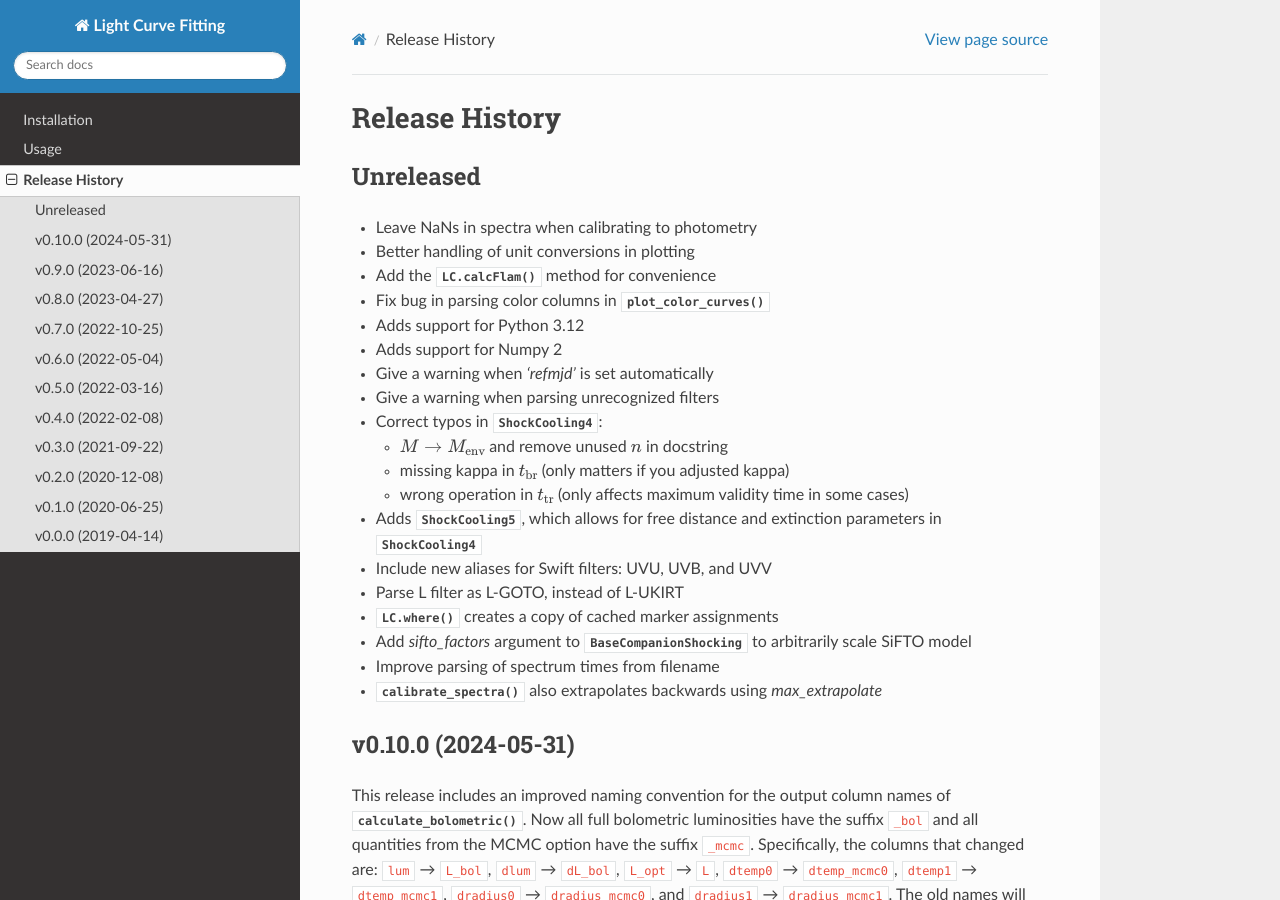
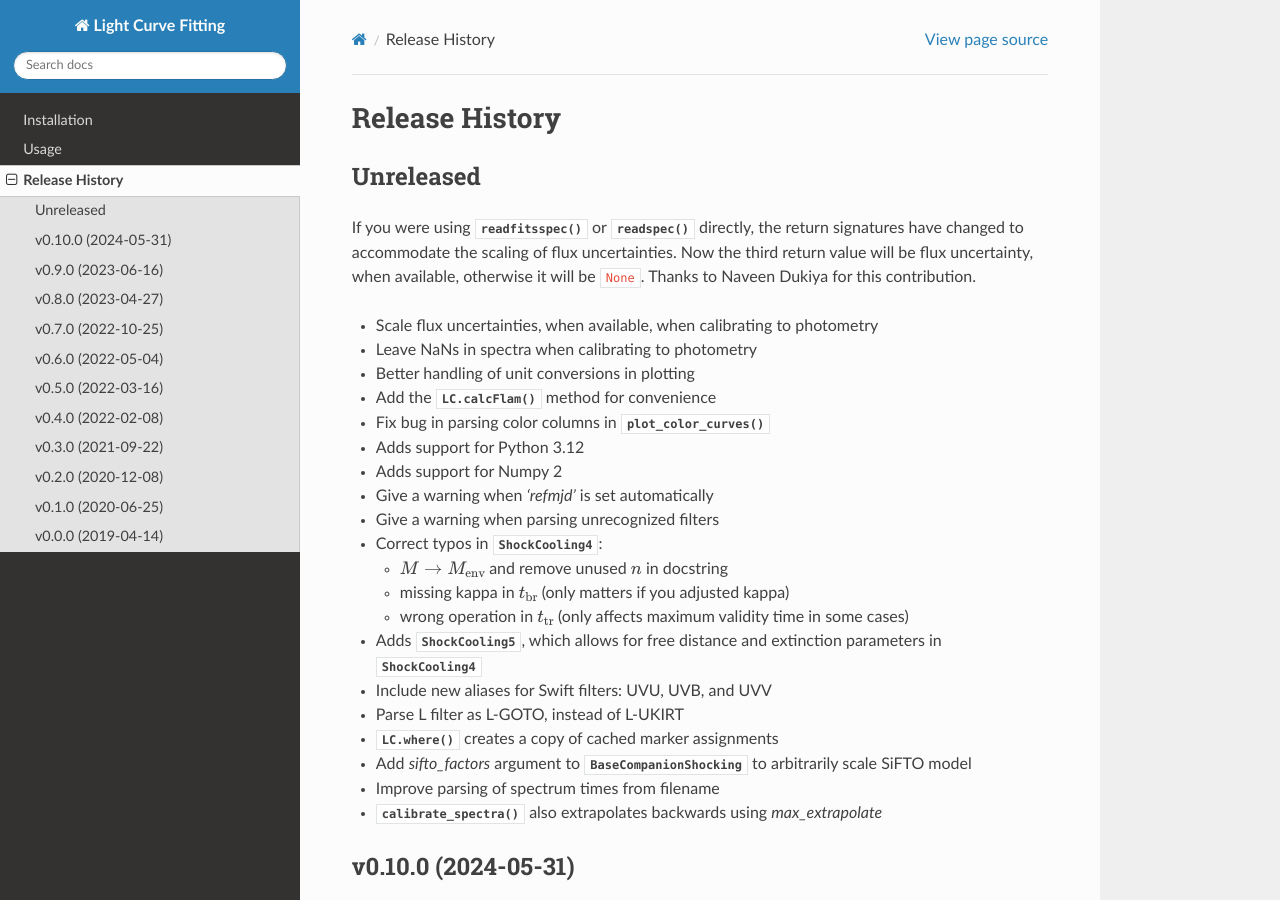
Before and after one commit to griffin-h/lightcurve_fitting, a Sphinx documentation site: the page built from docs/source/release-history.rst, in a window 1280 px wide and 900 px high. Built offline with Sphinx 7.4.7 and the Read the Docs theme 3.1.0, drawn with Linux system fonts in a browser that asks for light colours; pages that are not in the unit, such as notebooks, are missing from menus.

Commit message:
add flux uncertainty to docstrings and release history

```diff
--- a/docs/source/release-history.rst
+++ b/docs/source/release-history.rst
@@ -4,6 +4,12 @@ Release History
 
 Unreleased
 ----------
+If you were using :func:`.readfitsspec` or :func:`.readspec` directly,
+the return signatures have changed to accommodate the scaling of flux uncertainties.
+Now the third return value will be flux uncertainty, when available, otherwise it will be ``None``.
+Thanks to Naveen Dukiya for this contribution.
+
+* Scale flux uncertainties, when available, when calibrating to photometry
 * Leave NaNs in spectra when calibrating to photometry
 * Better handling of unit conversions in plotting
 * Add the :meth:`.LC.calcFlam` method for convenience
```
Also changed, not shown: 1 other file.
